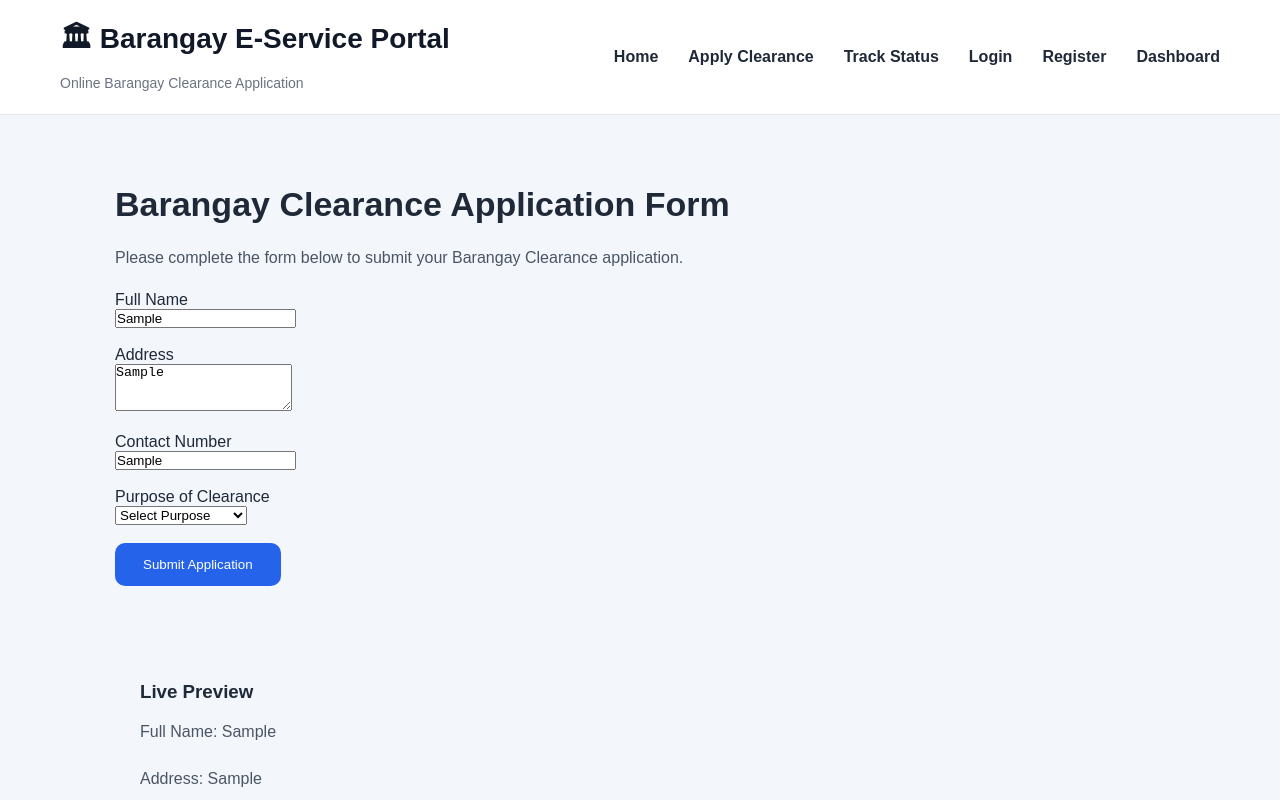
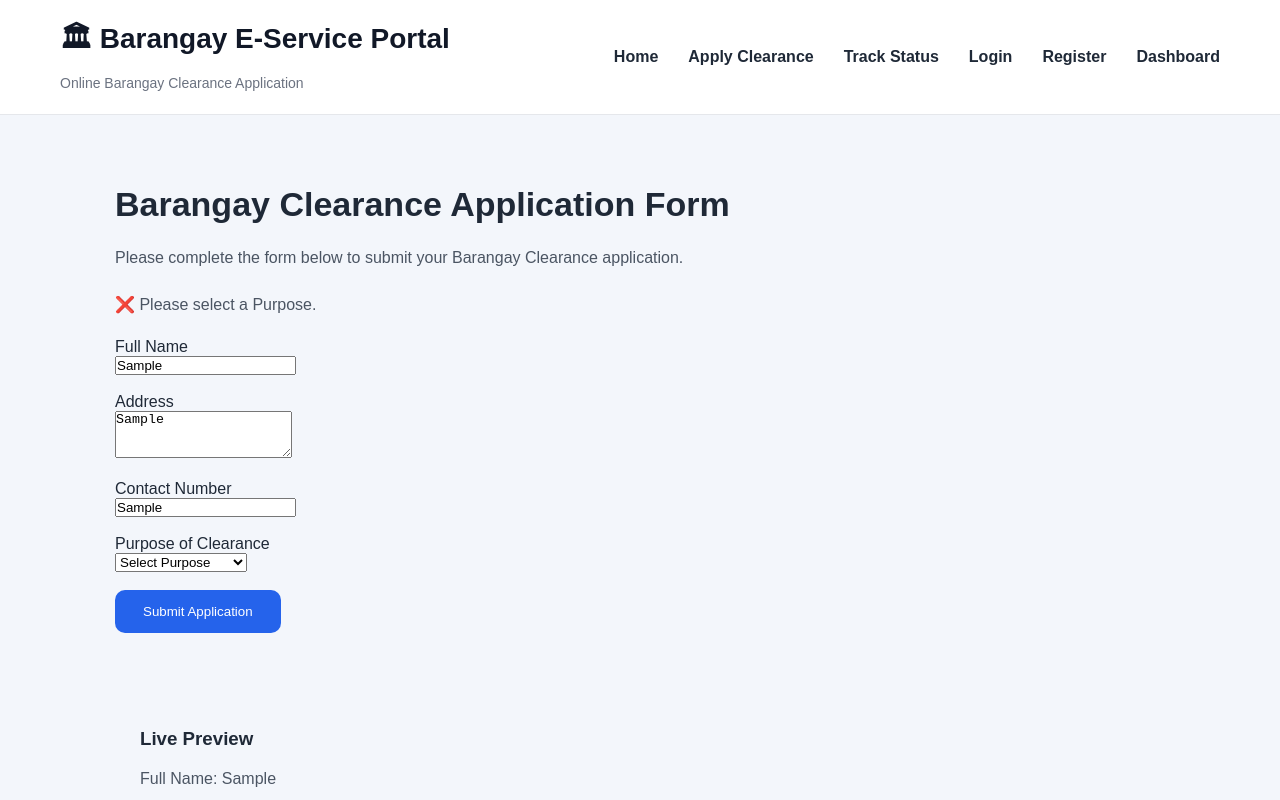
Before and after one commit to KeasserGonzales-ui/barangay-e-services-portal, a React (Vite) app in the folder frontend/: page /apply in a window 1280 px wide. Both pictures are taken after typing "Sample", "Sample", "Sample" into the empty fields and a click on the button "Submit Application". Shown: the top 800 px of the page. Built offline with nearby package versions, Linux system fonts and the light colour scheme.

Commit message:
feat: add form validation to clearance application

```diff
--- a/frontend/src/pages/ApplyPage.tsx
+++ b/frontend/src/pages/ApplyPage.tsx
@@ -6,9 +6,32 @@ function ApplyPage() {
   const [address, setAddress] = useState("");
   const [contactNumber, setContactNumber] = useState("");
   const [purpose, setPurpose] = useState("");
+  const [error, setError] = useState("");
 
   function handleSubmit(event: React.FormEvent) {
     event.preventDefault();
+
+    if (!fullName.trim()) {
+      setError("Full Name is required.");
+      return;
+    }
+
+    if (!address.trim()) {
+      setError("Address is required.");
+      return;
+    }
+
+    if (!contactNumber.trim()) {
+      setError("Contact Number is required.");
+      return;
+    }
+
+    if (!purpose) {
+      setError("Please select a Purpose.");
+      return;
+    }
+
+    setError("");
 
     const applicationData = {
       fullName,
@@ -35,6 +58,12 @@ function ApplyPage() {
             Please complete the form below to submit your Barangay Clearance
             application.
           </p>
+
+          {error && (
+            <p>
+              ❌ {error}
+            </p>
+          )}
 
           <form onSubmit={handleSubmit}>
             <div>
```
